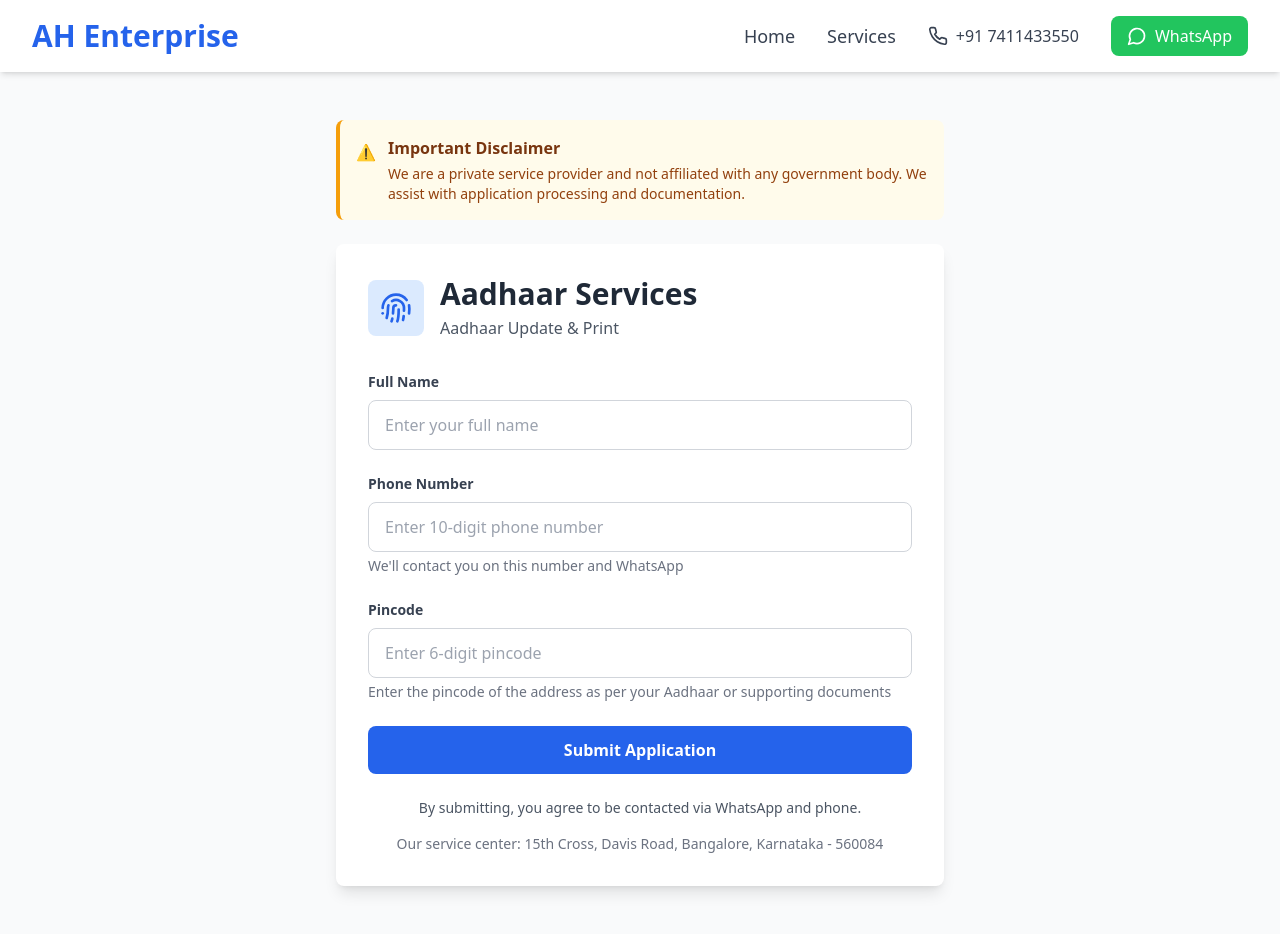
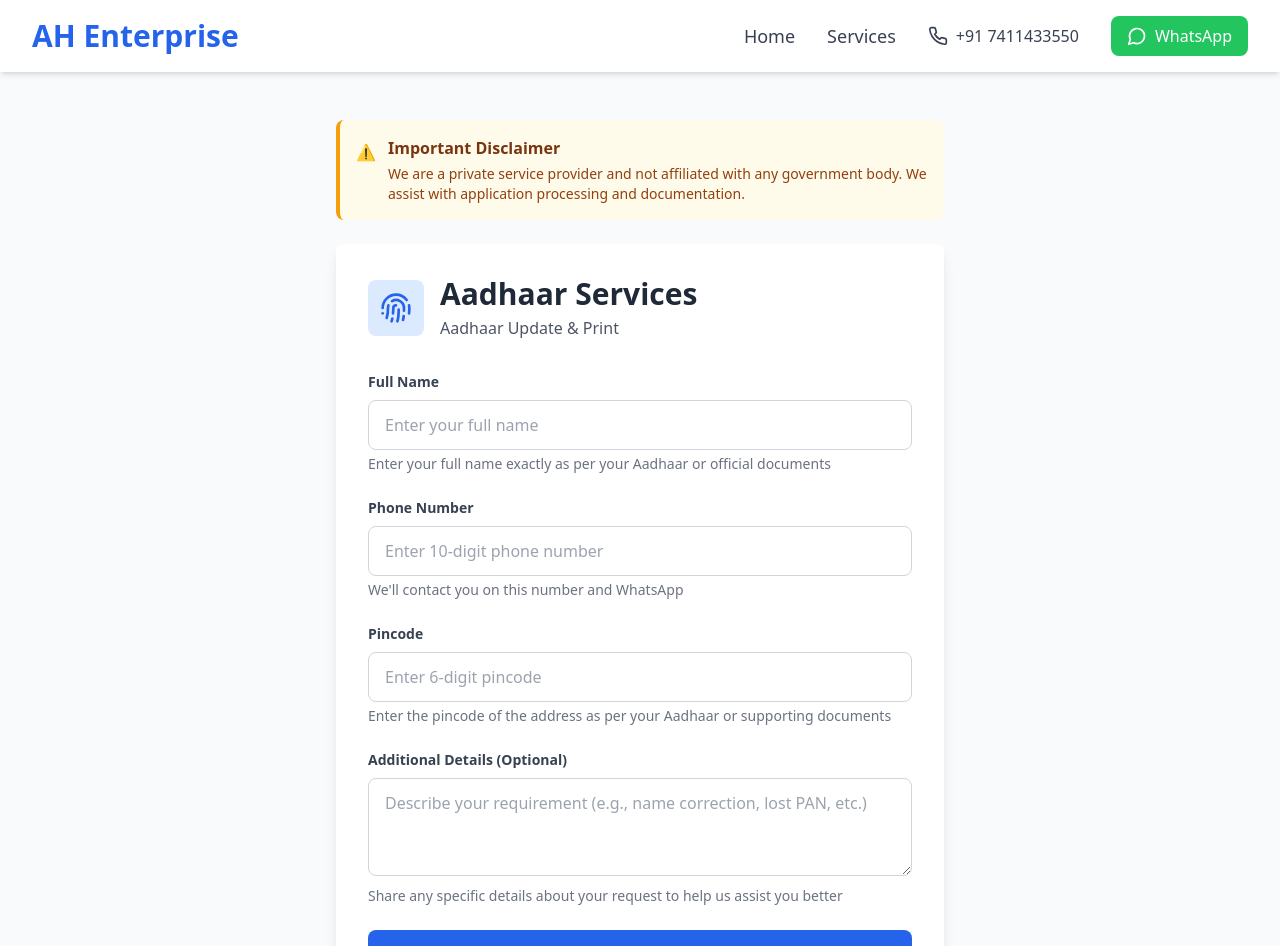
Before and after one commit to Ateeqsabi/ahenterpriseonline, a React (Vite) app: page /apply/aadhaar in a window 1280 px wide. Shown: the top 946 px of the page. Built offline with nearby package versions, Linux system fonts and the light colour scheme; no server answers.

Commit message:
Add description field to ApplyForm component
Added a description field and updated handleChange to handle textarea input.

```diff
--- a/src/pages/ApplyForm.tsx
+++ b/src/pages/ApplyForm.tsx
@@ -14,6 +14,7 @@ export default function ApplyForm() {
     full_name: '',
     phone: '',
     pincode: '',
+    description: '',
   });
 
   const [isLoading, setIsLoading] = useState(false);
@@ -35,7 +36,7 @@ export default function ApplyForm() {
 
   const IconComponent = Icons[service.icon as keyof typeof Icons] as React.ElementType;
 
-  const handleChange = (e: React.ChangeEvent<HTMLInputElement>) => {
+  const handleChange = (e: React.ChangeEvent<HTMLInputElement | HTMLTextAreaElement>) => {
     const { name, value } = e.target;
     setFormData((prev) => ({
       ...prev,
@@ -81,6 +82,7 @@ export default function ApplyForm() {
         phone: formData.phone,
         service_id: service.id,
         pincode: formData.pincode,
+        description: formData.description,
       });
 
       navigate(
@@ -142,6 +144,9 @@ export default function ApplyForm() {
                 className="w-full px-4 py-3 border border-gray-300 rounded-lg focus:ring-2 focus:ring-blue-500 outline-none"
                 disabled={isLoading}
               />
+              <p className="text-sm text-gray-500 mt-1">
+                Enter your full name exactly as per your Aadhaar or official documents
+              </p>
             </div>
 
             {/* PHONE */}
@@ -182,6 +187,24 @@ export default function ApplyForm() {
               </p>
             </div>
 
+            {/* DESCRIPTION */}
+            <div>
+              <label className="block text-sm font-semibold text-gray-700 mb-2">
+                Additional Details (Optional)
+              </label>
+              <textarea
+                name="description"
+                value={formData.description}
+                onChange={handleChange}
+                placeholder="Describe your requirement (e.g., name correction, lost PAN, etc.)"
+                className="w-full px-4 py-3 border border-gray-300 rounded-lg focus:ring-2 focus:ring-blue-500 outline-none"
+                rows={3}
+              />
+              <p className="text-sm text-gray-500 mt-1">
+                Share any specific details about your request to help us assist you better
+              </p>
+            </div>
+
             {error && (
               <div className="bg-red-50 border border-red-200 text-red-700 px-4 py-3 rounded-lg">
                 {error}
```
